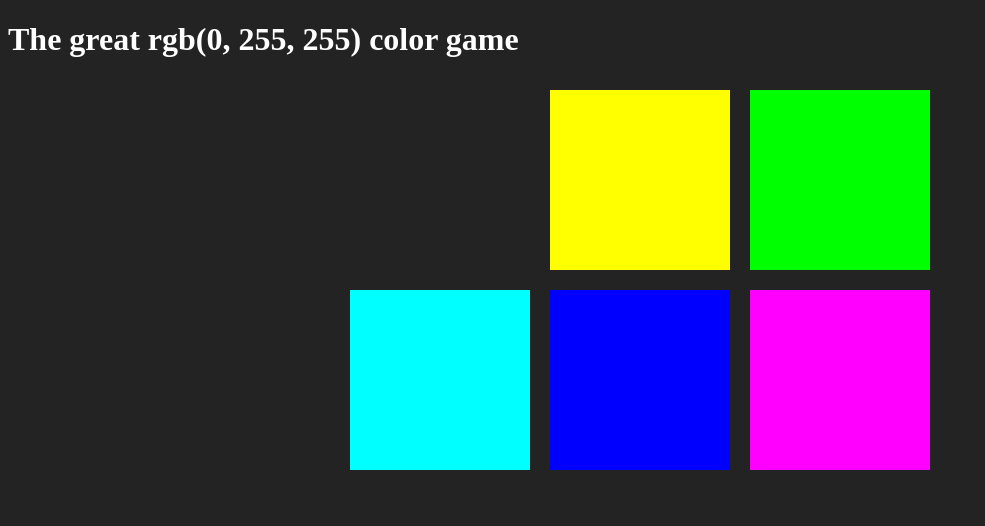
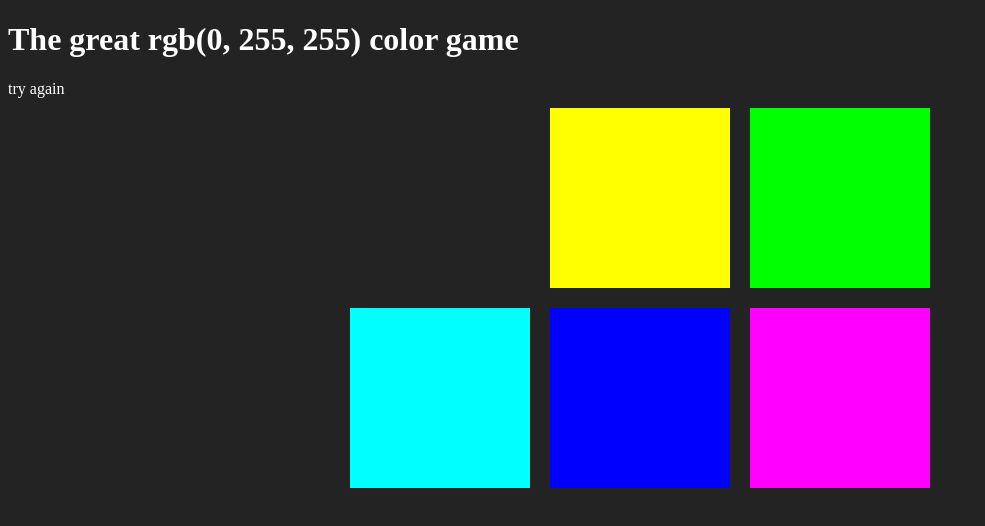
Before and after one commit to AlbertoVargasMoreno/GuessingColor-Game, a plain HTML site: page index.html in a window 1280 px wide. Both pictures are taken after a click on the element 439 px from the left and 179 px from the top of the page. Shown: the whole page, without its empty margins (0-985 px from the left). Drawn offline with Linux system fonts and the light colour scheme.

Commit message:
alerts deleted a message on the top is included

```diff
--- a/index.html
+++ b/index.html
@@ -9,6 +9,10 @@
 </head>
 <body>
     <h1>The great <span id="colorDisplay">rgb</span> color game</h1>
+    <div>
+            <span id="message"></span>
+    </div>
+
     <div class="" id="container">
         <div class="square"></div>
         <div class="square"></div>
--- a/script.js
+++ b/script.js
@@ -8,6 +8,7 @@ var colors = [
 ]
 var squares = document.querySelectorAll(".square");
 var colorDisplay = document.getElementById("colorDisplay");
+var messageDisplay = document.getElementById("message");
 var pickedColor = colors[3];
 
 colorDisplay.textContent = pickedColor;
@@ -21,9 +22,10 @@ for (var i = 0; i<squares.length; i++) {
         var clickedColor = this.style.backgroundColor;
         // compare color to pickedColor
         if(clickedColor === pickedColor){
-            alert("Correct");
+            messageDisplay.textContent = "correct";
         } else {
             this.style.backgroundColor = "#232323";
+            messageDisplay.textContent = "try again";
         }
     });
 
--- a/style.css
+++ b/style.css
@@ -1,5 +1,6 @@
 body {
     background-color: #232323;
+    color: #ffffff;
 }
 
 .square {
@@ -17,5 +18,5 @@ body {
 /* arrriba/abajo el margen es cero
 los laterales se centran automaticamente */
 h1 {
-    color: #ffffff;
+    /* color: #ffffff; */
 }
```
Also changed, not shown: 1 other file.
